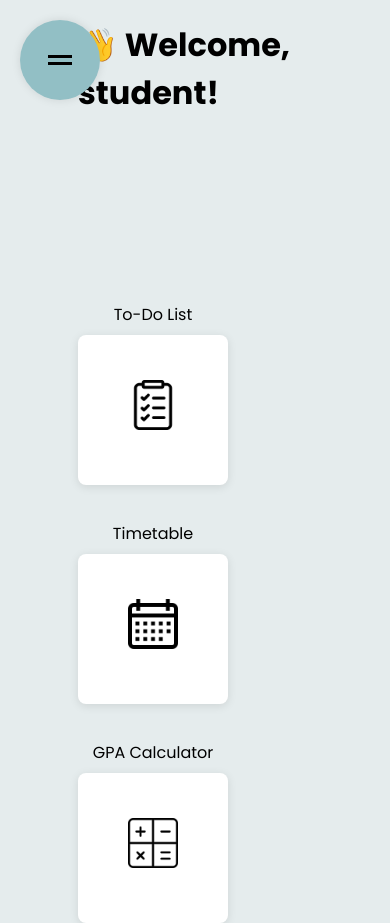
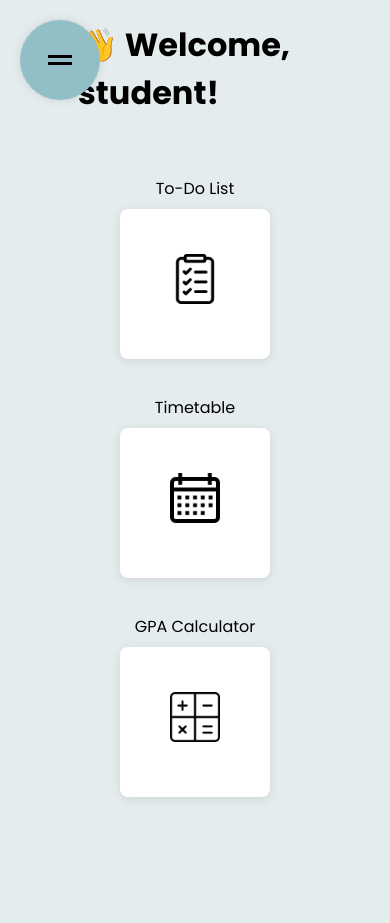
Before and after one commit to y-sun311/student-toolbox, a Next.js app: page / in a window 390 px wide. After the commit the page ends 844 px from the top, so only its background shows below. Built offline with nearby package versions, Linux system fonts and the light colour scheme; no server answers.

Commit message:
frontend:Reduce top margin on dashboard for smaller screens to improve responsiveness.

```diff
--- a/src/app/dashboard/dashboard.css
+++ b/src/app/dashboard/dashboard.css
@@ -9,4 +9,18 @@
   flex-wrap: wrap;
   gap: 20px;
   margin-top: 20vh;
+  justify-content: center;
+  align-items: center;
 }
+
+@media (max-width: 768px) {
+  .dashboard {
+    margin-top: 10vh;
+  }
+}
+
+@media (max-width: 480px) {
+  .dashboard {
+    margin-top: 5vh;
+  }
+}
```
Also changed, not shown: 1 other file (tests, documents, lock files or other folders).
